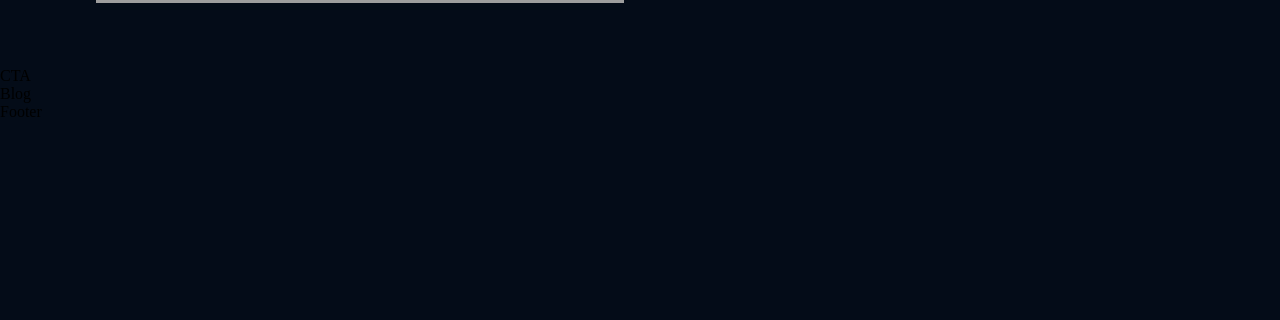
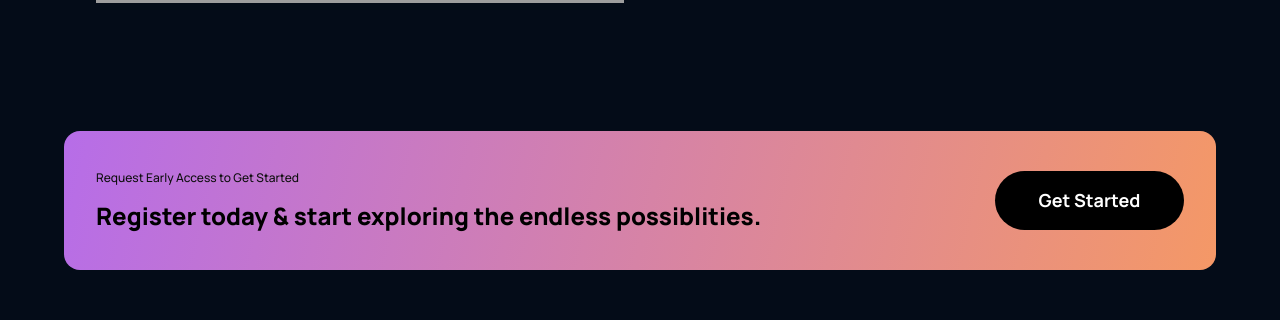
Before and after one commit to RRohitGitHub/GPT-3, a React (Create React App) app: page / in a window 1280 px wide. Shown: the part 2840-3160 px from the top of the page. Before the commit the page ends 2961 px from the top, so only its background shows below. Built offline with nearby package versions, Linux system fonts and the light colour scheme; grey boxes are pictures that could not be loaded.

Commit message:
Completed Click to Action

```diff
--- a/src/components/cta/Cta.jsx
+++ b/src/components/cta/Cta.jsx
@@ -1,9 +1,16 @@
 import React from 'react'
+import './cta.css'
 
 const Cta = () => {
     return (
-        <div>
-            CTA
+        <div className="gpt3__cta">
+            <div className="gpt3__cta-content">
+                <p>Request Early Access to Get Started</p>
+                <h3>Register today & start exploring the endless possiblities.</h3>
+            </div>
+            <div className="gpt3__cta-button">
+                <button type="button">Get Started</button>
+            </div>
         </div>
     )
 }
--- a/src/components/cta/cta.css
+++ b/src/components/cta/cta.css
@@ -0,0 +1,82 @@
+.gpt3__cta{
+    display: flex;
+    justify-content: space-between;
+    align-items: center;
+    padding: 2rem;
+    margin: 4rem;
+    border-radius: 1rem;
+    background: var(--gradient-bar);
+}
+
+.gpt3__cta-content p{
+    font-family: Manrope;
+    font-style: normal;
+    font-weight: 500;
+    font-size: 12px;
+    line-height: 30px;
+    /* or 250% */
+    color: #0E0E0E;
+
+}
+
+.gpt3__cta-content h3{
+    font-family: Manrope;
+    font-style: normal;
+    font-weight: 800;
+    font-size: 24px;
+    line-height: 45px;
+    /* or 187% */
+    color: #000000;
+}
+
+.gpt3__cta-button{
+    display: flex;
+    align-items: center;
+    justify-content: center;
+
+}
+
+.gpt3__cta-button button{
+    background: #000000;
+    border-radius: 40px;
+
+    width: 189.14px;
+    height: 59.4px;
+    left: 1078.74px;
+    top: 3235.41px;
+
+    font-family: Manrope;
+    font-style: normal;
+    font-weight: bold;
+    font-size: 18px;
+    line-height: 30px;
+    /* identical to box height, or 167% */
+    color: #FFFFFF;
+    border: none;
+}
+
+@media screen and (max-width:650px) {
+    .gpt3__cta{
+        flex-direction: column;
+    }
+
+    .gpt3__cta-button{
+        margin: 2rem 0 0;
+    }
+}
+
+@media screen and (max-width:550px) {
+    .gpt3__cta{
+        margin: 2rem 4rem;
+    }
+
+    .gpt3__cta-content h3{
+        font-size: 18px;
+        line-height: 32px;
+    }
+
+    .gpt3__cta-button button{
+        font-size: 14px;
+        line-height: 28px;
+    }
+}
```
